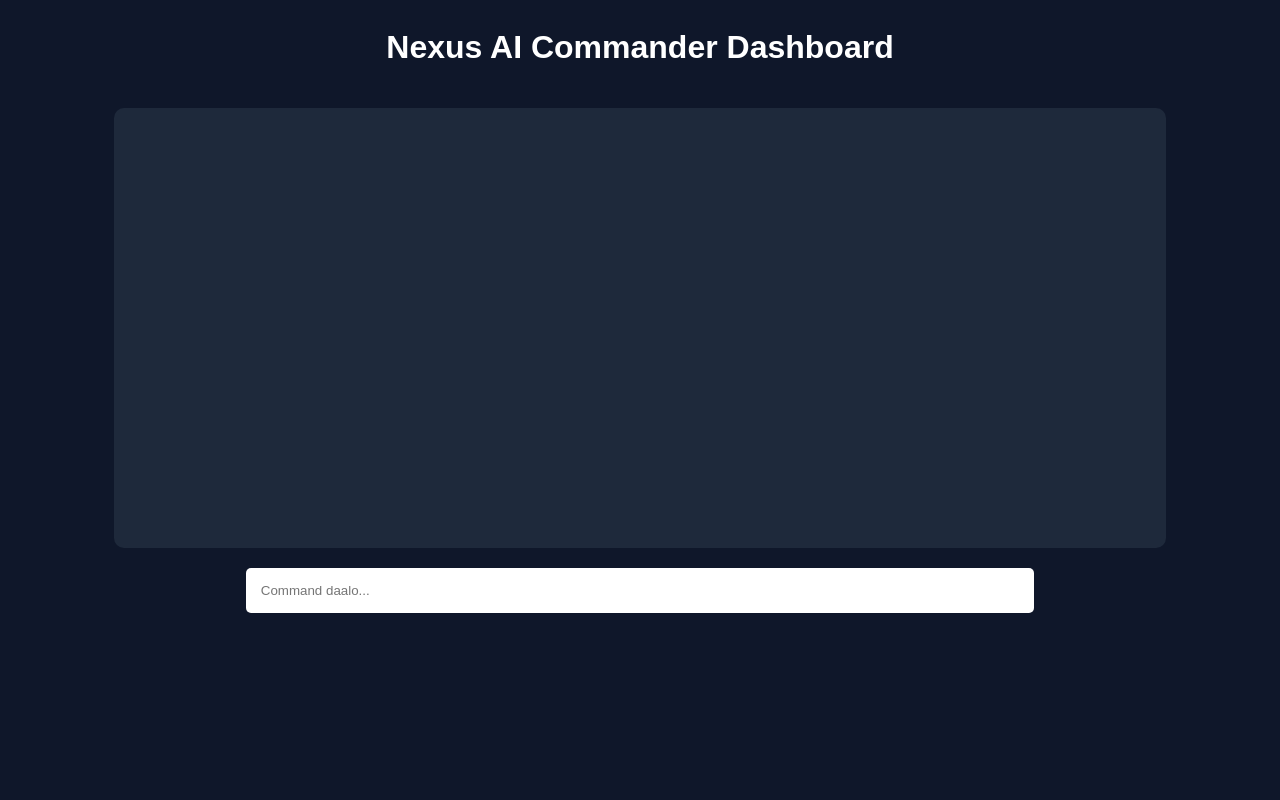
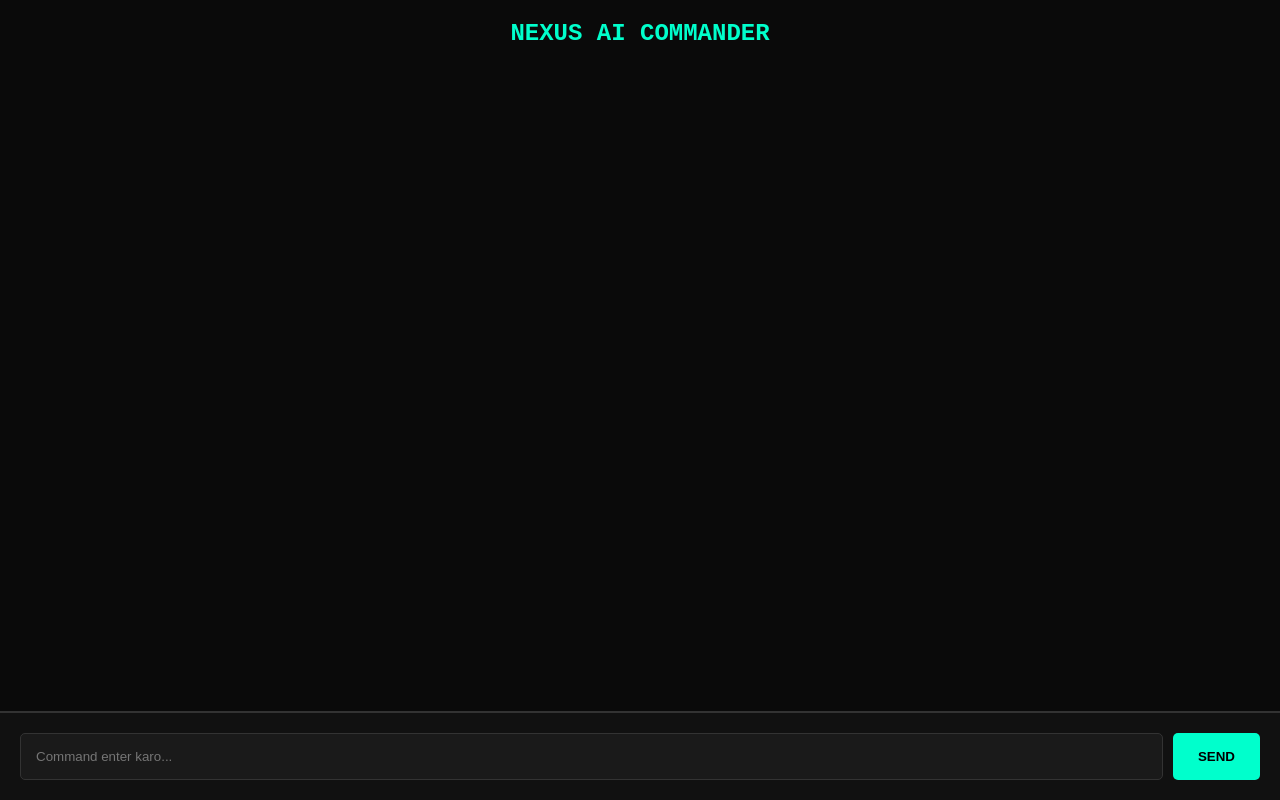
Before and after one commit to priya1516534-cloud/Freefire1234, a Flask app: page / in a window 1280 px wide. Run offline with Flask 3, Linux system fonts and the light colour scheme.

Commit message:
Revamp HTML structure and styles for Nexus AI Terminal

```diff
--- a/templates/index.html
+++ b/templates/index.html
@@ -1,31 +1,53 @@
 <!DOCTYPE html>
-<html>
+<html lang="en">
 <head>
-    <title>Nexus AI Dashboard</title>
+    <meta charset="UTF-8">
+    <meta name="viewport" content="width=device-width, initial-scale=1.0">
+    <title>Nexus AI Terminal</title>
     <style>
-        body { background: #0f172a; color: white; font-family: sans-serif; display: flex; flex-direction: column; align-items: center; }
-        #chat-box { width: 80%; height: 400px; background: #1e293b; overflow-y: scroll; padding: 20px; border-radius: 10px; margin-top: 20px; }
-        input { width: 60%; padding: 15px; margin-top: 20px; border-radius: 5px; border: none; }
+        body { background: #0a0a0a; color: #00ffcc; font-family: 'Courier New', Courier, monospace; margin: 0; display: flex; flex-direction: column; height: 100vh; }
+
+        /* Chat Box area */
+        #chat-box { flex: 1; overflow-y: auto; padding: 20px; border-bottom: 2px solid #333; }
+        .msg { margin-bottom: 15px; padding: 10px; border-left: 3px solid #00ffcc; background: rgba(0,255,204,0.05); }
+
+        /* Fixed Input Area */
+        #input-area { padding: 20px; background: #111; display: flex; gap: 10px; position: sticky; bottom: 0; }
+        input { flex: 1; padding: 15px; border-radius: 5px; border: 1px solid #333; background: #1a1a1a; color: white; }
+        button { padding: 15px 25px; background: #00ffcc; border: none; border-radius: 5px; font-weight: bold; cursor: pointer; transition: 0.3s; }
+        button:hover { background: #008f7a; transform: scale(1.05); }
     </style>
 </head>
 <body>
-    <h1>Nexus AI Commander Dashboard</h1>
+
+    <h2 style="text-align: center; color: #00ffcc;">NEXUS AI COMMANDER</h2>
     <div id="chat-box"></div>
-    <input type="text" id="userInput" placeholder="Command daalo...">
+
+    <div id="input-area">
+        <input type="text" id="userInput" placeholder="Command enter karo..." autocomplete="off">
+        <button onclick="sendMessage()">SEND</button>
+    </div>
+
     <script>
-        document.getElementById('userInput').addEventListener('keypress', async (e) => {
-            if (e.key === 'Enter') {
-                const msg = e.target.value;
+        async function sendMessage() {
+            const input = document.getElementById('userInput');
+            const msg = input.value;
+            if(!msg) return;
+
+            document.getElementById('chat-box').innerHTML += `<div class="msg"><b>You:</b> ${msg}</div>`;
+            input.value = '';
+
             const res = await fetch('/chat', {
                 method: 'POST',
                 headers: {'Content-Type': 'application/json'},
                 body: JSON.stringify({message: msg})
             });
             const data = await res.json();
-                document.getElementById('chat-box').innerHTML += `<p><b>You:</b> ${msg}</p><p><b>AI:</b> ${data.reply}</p>`;
-                e.target.value = '';
+            document.getElementById('chat-box').innerHTML += `<div class="msg" style="border-color: #ff00ff;"><b>Nexus:</b> ${data.reply}</div>`;
+            document.getElementById('chat-box').scrollTop = document.getElementById('chat-box').scrollHeight;
         }
-        });
+
+        document.getElementById('userInput').addEventListener('keypress', (e) => { if(e.key === 'Enter') sendMessage(); });
     </script>
 </body>
 </html>
```
Lines whose indentation alone changed are shown as unchanged.
